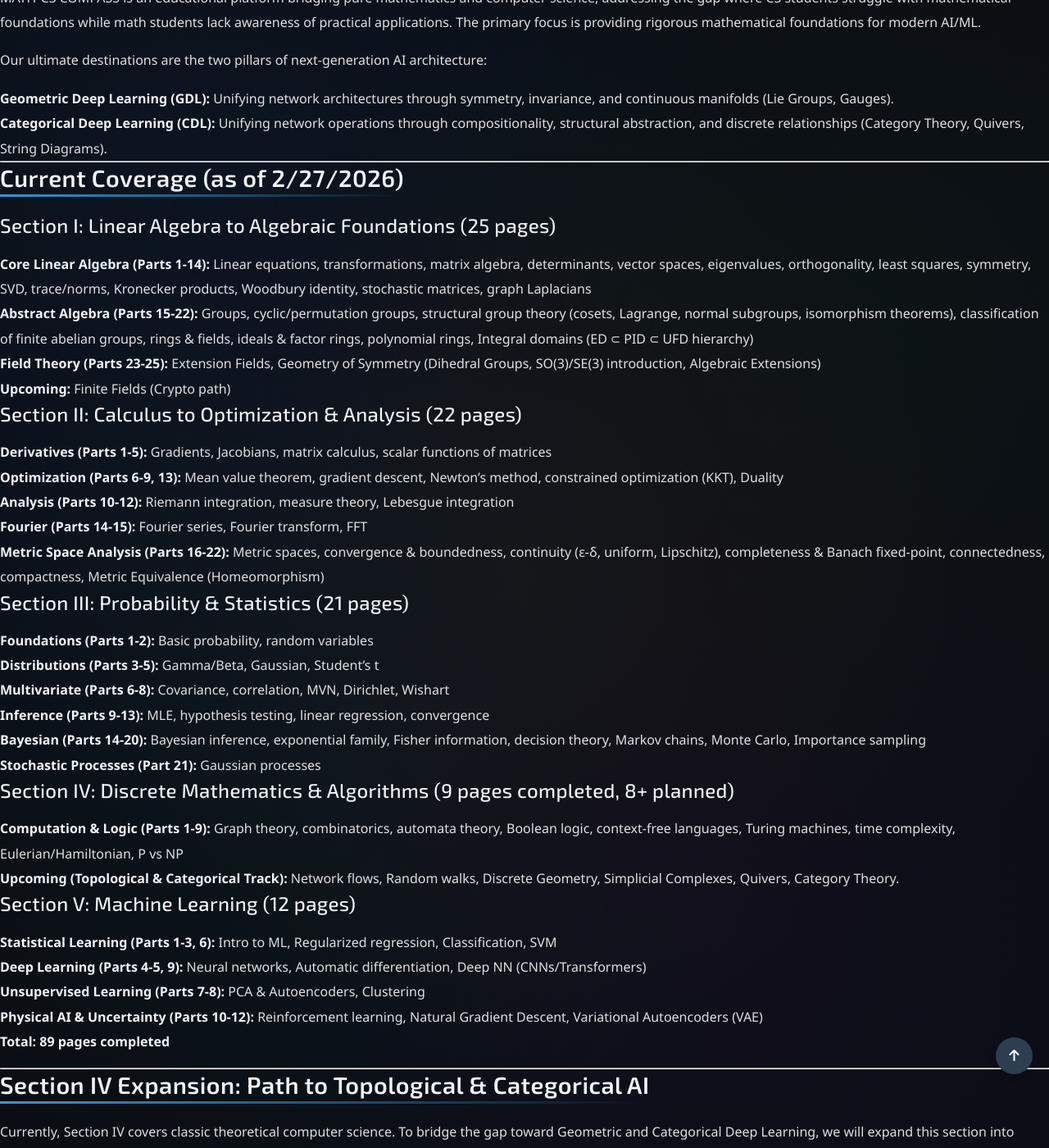
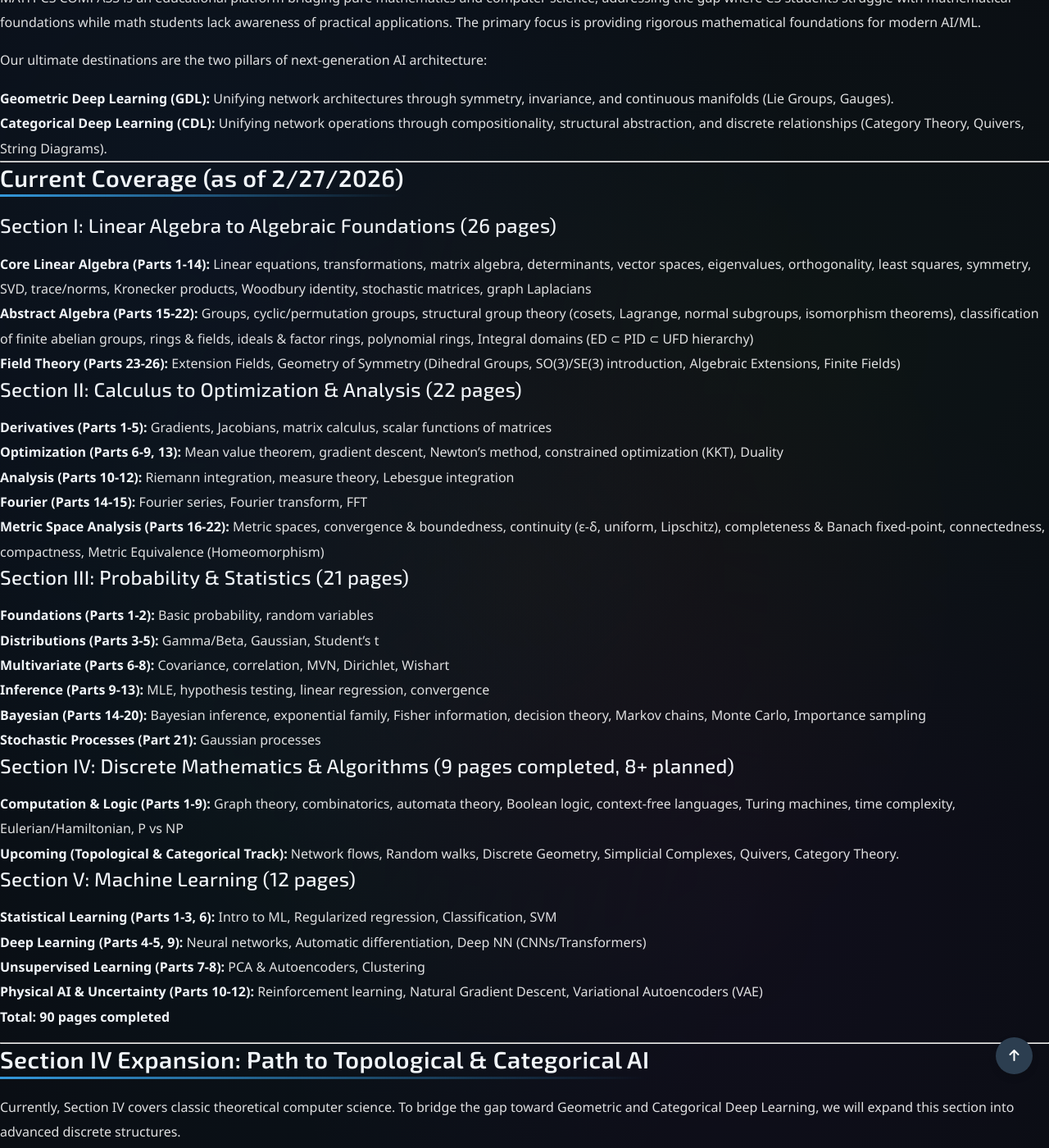
Before and after one commit to Yusukey01/yusukey01.github.io, a Jekyll site: the page built from math_cs_compass_roadmap_2026.md, in a window 1280 px wide and 1400 px high, scrolled down 379 px. Shown: the whole window at 82% size. Built offline with Jekyll 4.4.1, drawn with Linux system fonts in a browser that asks for light colours; our own code applies the rules of GitHub Pages for plain Markdown files; some of the changed text lies outside the part shown.

Commit message:
Open I-26

```diff
--- a/data/sectionI_data.json
+++ b/data/sectionI_data.json
@@ -150,6 +150,12 @@
     "url": "algebraic_extensions.html",
     "keywords": ["Algebraic Extension", "Transcendental Extension", "Minimal Polynomial", "Simple Extension", "Degree of an Extension", "Finite Extension",
                 "Tower Rule", "Primitive Element Theorem", "Data Packing", "Generator Compression"]
+    },
+    {"id": "linalg-26",
+    "title": "Finite Fields",
+    "url": "finite_fields.html",
+    "keywords": ["Finite Field", "Galois Field", "Classification Theorem", "Primitive Element", "Cyclic Group", "Frobenius Automorphism",
+                "Subfield", "AES Encryption", "Pseudo-Random Number Generator (PRNG)", "Bitwise XOR"]
     }
 ]
 }
--- a/llms.txt
+++ b/llms.txt
@@ -65,7 +65,7 @@ The curriculum spans two worlds:
 - **Part 22: Hierarchies of Integrity** — Euclidean Domains, PIDs, UFDs, and factorization.
 - **Part 23: Extension Fields** — Splitting fields, simple extensions, fundamental theorem of field theory.
 - **Part 25: Algebraic Extensions** — Algebraic Extension,  Transcendental Extension, Degree of an Extension, Tower Rule, Primitive Element Theorem.
-
+- **Part 26: Finite Fields** - Finite Field, Galois Field, Classification Theorem, Primitive Elemen, Frobenius Automorphism, Subfield, AES Encryption, Pseudo-Random Number Generator (PRNG).
 <br>
 
 ### Section II: Calculus to Optimization & Analysis (22 Pages)
--- a/math_cs_compass_roadmap_2026.md
+++ b/math_cs_compass_roadmap_2026.md
@@ -18,11 +18,10 @@ Our ultimate destinations are the two pillars of next-generation AI architecture
 
 ## Current Coverage (as of 2/27/2026)
 
-### Section I: Linear Algebra to Algebraic Foundations (25 pages)
+### Section I: Linear Algebra to Algebraic Foundations (26 pages)
 - **Core Linear Algebra (Parts 1-14):** Linear equations, transformations, matrix algebra, determinants, vector spaces, eigenvalues, orthogonality, least squares, symmetry, SVD, trace/norms, Kronecker products, Woodbury identity, stochastic matrices, graph Laplacians
 - **Abstract Algebra (Parts 15-22):** Groups, cyclic/permutation groups, structural group theory (cosets, Lagrange, normal subgroups, isomorphism theorems), classification of finite abelian groups, rings & fields, ideals & factor rings, polynomial rings, Integral domains (ED ⊂ PID ⊂ UFD hierarchy)
-- **Field Theory (Parts 23-25):** Extension Fields, Geometry of Symmetry (Dihedral Groups, SO(3)/SE(3) introduction, Algebraic Extensions)
-- **Upcoming:**  Finite Fields (Crypto path)
+- **Field Theory (Parts 23-26):** Extension Fields, Geometry of Symmetry (Dihedral Groups, SO(3)/SE(3) introduction, Algebraic Extensions, Finite Fields)
 
 ### Section II: Calculus to Optimization & Analysis (22 pages)
 - **Derivatives (Parts 1-5):** Gradients, Jacobians, matrix calculus, scalar functions of matrices
@@ -49,7 +48,7 @@ Our ultimate destinations are the two pillars of next-generation AI architecture
 - **Unsupervised Learning (Parts 7-8):** PCA & Autoencoders, Clustering
 - **Physical AI & Uncertainty (Parts 10-12):** Reinforcement learning, Natural Gradient Descent, Variational Autoencoders (VAE)
 
-**Total: 89 pages completed**
+**Total: 90 pages completed**
 
 ---
 
@@ -123,7 +122,7 @@ Quivers & Categories (IV)                     Stochastic Processes & FIM (III)
 | Feb | Extension Fields, Geom of Symmetry ✅ | Convergence, Completeness, VAE ✅ |
 | Mar | **Network Flow, Random Walks (IV)** | Metric Equivalence, Homeomorphisms ✅ |
 | Apr | **Discrete Geometry, Simplicial Comp.** | Normed & Banach Spaces |
-| May | Algebraic Extensions✅ / Finite Fields | Hilbert Spaces & RKHS |
+| May | Algebraic Extensions ✅ / Finite Fields ✅ | Hilbert Spaces & RKHS |
 | Jun | **Intro to Quivers & Category Theory** | Synthesis Page |
 | Jul | **String Diagrams (Categorical AI)** | Topological Spaces |
 | Aug | Lie Algebras | Smooth Manifolds |
@@ -165,6 +164,7 @@ Quivers & Categories (IV)                     Stochastic Processes & FIM (III)
 **Timeline:** Continuous expansion targeting the GDL/CDL convergence by late 2026.
 
 ## Changelog
+- **3/01/2026:** Added Section I-25, 26.
 - **2/16/2026:** Added Section V Part 11 Natural Gradient Descent
 - **2/05/2026:** Restructured algebra track with bifurcation (Extension Fields → Algebraic Extensions OR Finite Fields). Added Geometry of Symmetry (linalg-24) with D_n, SO(3), SE(3). Updated page numbering.
 - **2/03/2026:** Added Functional Analysis Bridge (Phase 1.5) with Banach spaces, Hilbert spaces, and synthesis page.
--- a/updates.json
+++ b/updates.json
@@ -1,4 +1,9 @@
 [
+    {
+      "date": "03/01/2026",
+      "content": "Section I - Part 26: Finite Fields has been opend.",
+      "url": "Mathematics/Linear_algebra/finite_fields.html"
+    },
     {
       "date": "02/28/2026",
       "content": "Section I - Part 25: Algebraic Extensions has been opend.",
```
Also changed, not shown: other parts of math_cs_compass_roadmap_2026.md (+1 -1 lines).
